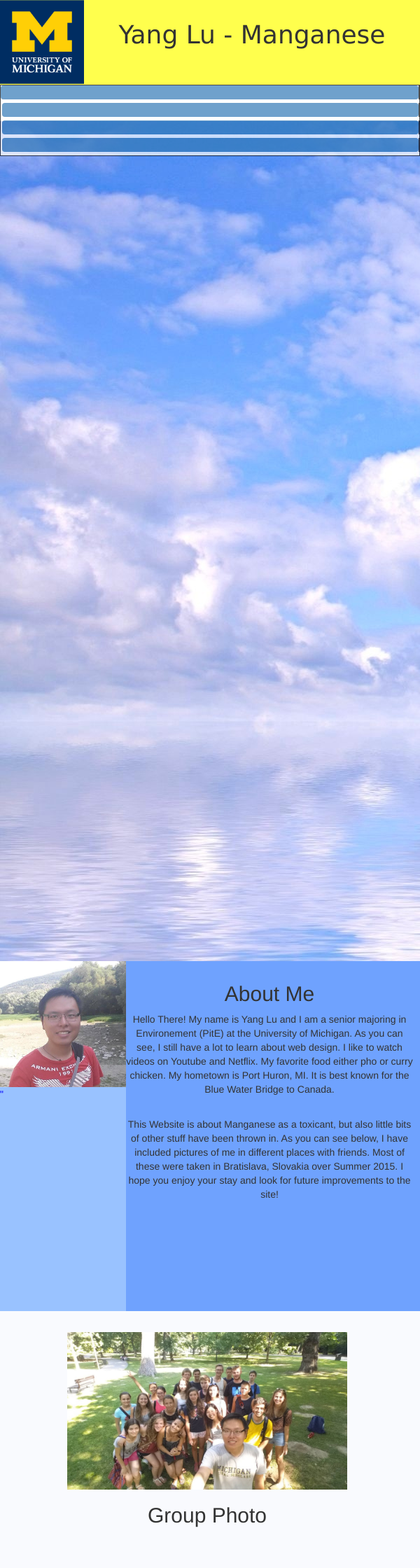
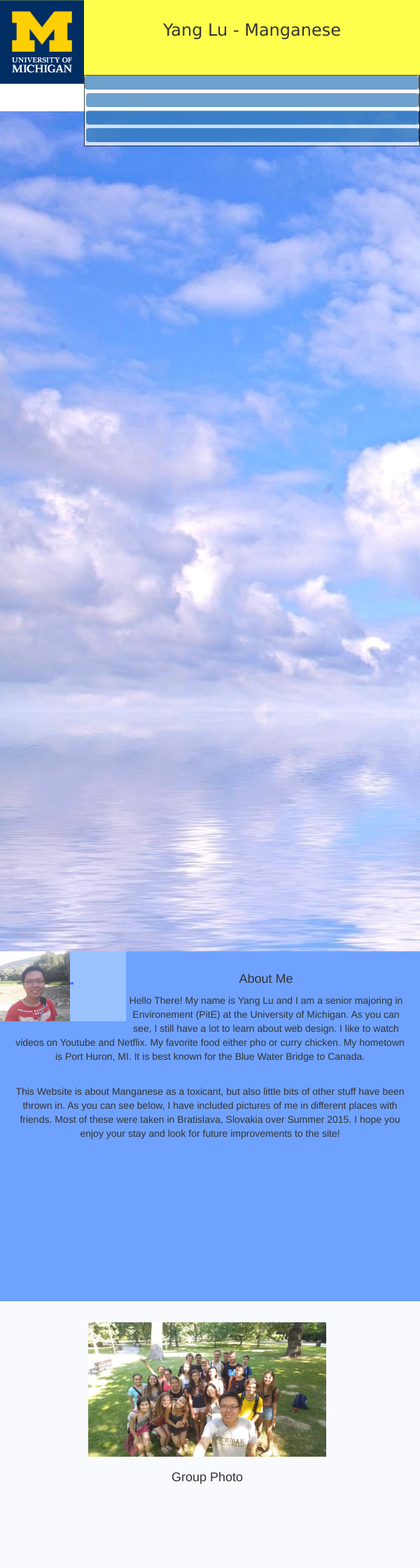
Before and after one commit to yangxlu/Portfolio, a Python web app: template templates/aboutme.html in a window 600 px wide; the page is wider, and only the part inside the window is pictured. Shown: the top 2240 px of that part at 70% size. Run offline with Jinja, Linux system fonts and the light colour scheme; the template is opened without the code that fills it, so the values that code supplies are empty; some libraries are stand-ins or nearby versions.

Commit message:
viewport changes

```diff
--- a/static/mystyle.css
+++ b/static/mystyle.css
@@ -114,7 +114,8 @@
 
 div.column{
 	background-color: #e6f2ff;
-
+	padding-right: 20px;
+	padding-left: 20px;
 
 }
 
@@ -171,8 +172,8 @@
 	text-align: center;
 	width: 100%;
 	background-color: #6FA2FE;
-	padding-left: 10px;
-	padding-right: 10px;
+	padding-left: 20px;
+	padding-right: 20px;
 	padding-top: 10px;
 	margin-bottom: 20px;
 }
@@ -240,7 +241,7 @@
 }
 
 
-@media screen and (min-width:10px){
+@media screen and (min-width:10px) and (max-width: 600px){
 	div#iframe{
 		height: 300px;
 	}
@@ -264,24 +265,64 @@
     font-size: 80%;
     font-family: Verdana, Geneva, sans-serif;
 }
+div#myimage{
+	width: 30%;
+	height:100px;
+	background-color: #99c2ff;
+	color: blue;
+	float: left;
+	display: block;
+
+}
+
+div.parent1{
+background-color: #F9FAFE;
+width: 100%;
+margin-top: -20px;
+
+
+}
+
+div.column1{
+	 height: 300px;
+   width: 300px;
+ display: inline-block;
+ margin-left: 16%;
+text-align: center;
+padding: 30px;
+
+
+}
+div.column1 img{
+	 max-width: 100%;
+    max-height: 100%;
+
+
+}
+h2{
+	font-size: small !important;
+}
+
+h1{
+	font-size: small !important
+   }
 }
 
 
 
-
-@media screen and (min-width:600px){
+@media screen and (min-width:600px) and (max-width: 1200px){
 	.footer-img {
 	visibility:hidden;
    }
    iframe{
-	height: 500px;
+	height: 400px;
   width: 70%;
 }
 	div#iframe{
-		height: 700px;
+		height: 600px;
 	}
 	div#iframe2{
-		height: 700px;
+		height: 600px;
 	}
 div.parent1{
 background-color: #F9FAFE;
@@ -311,6 +352,15 @@
     font-family: Verdana, Geneva, sans-serif;
 }
 
+h2{
+	font-size: large !important;
+}
+
+h1{
+	font-size: x-large !important;
+   }
+
+}
 
 
 
```
